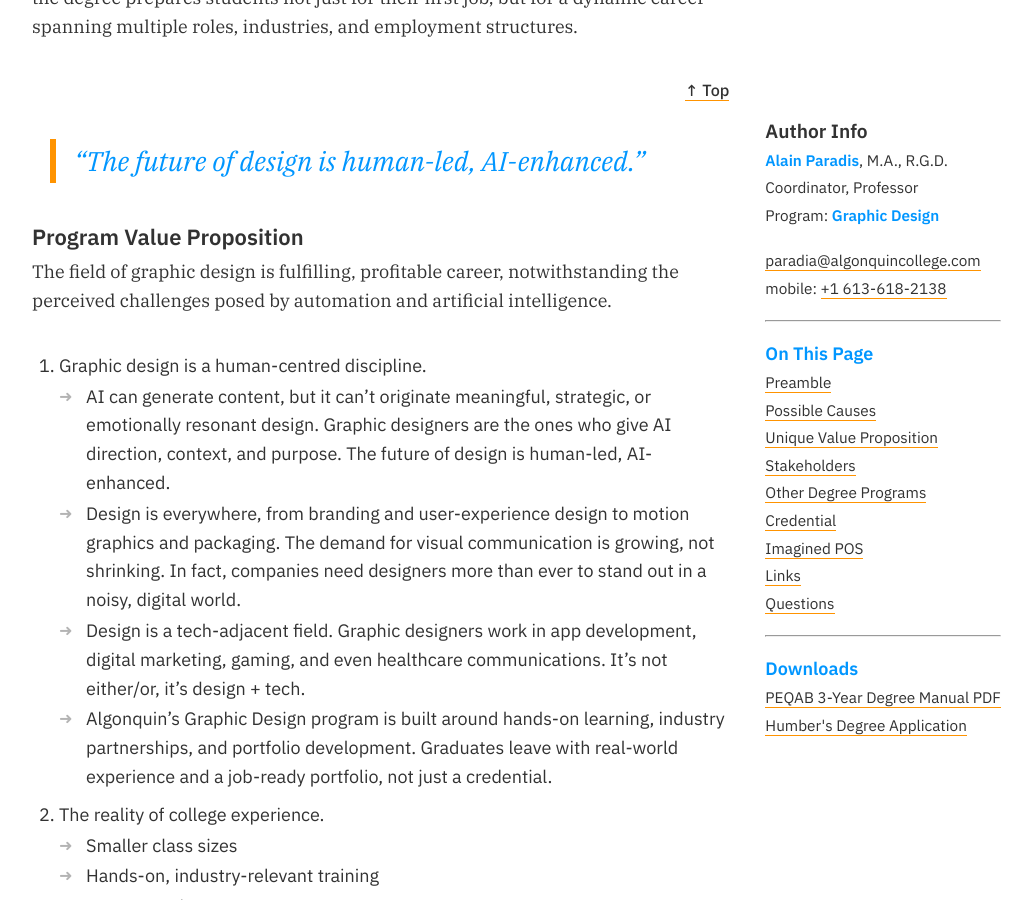
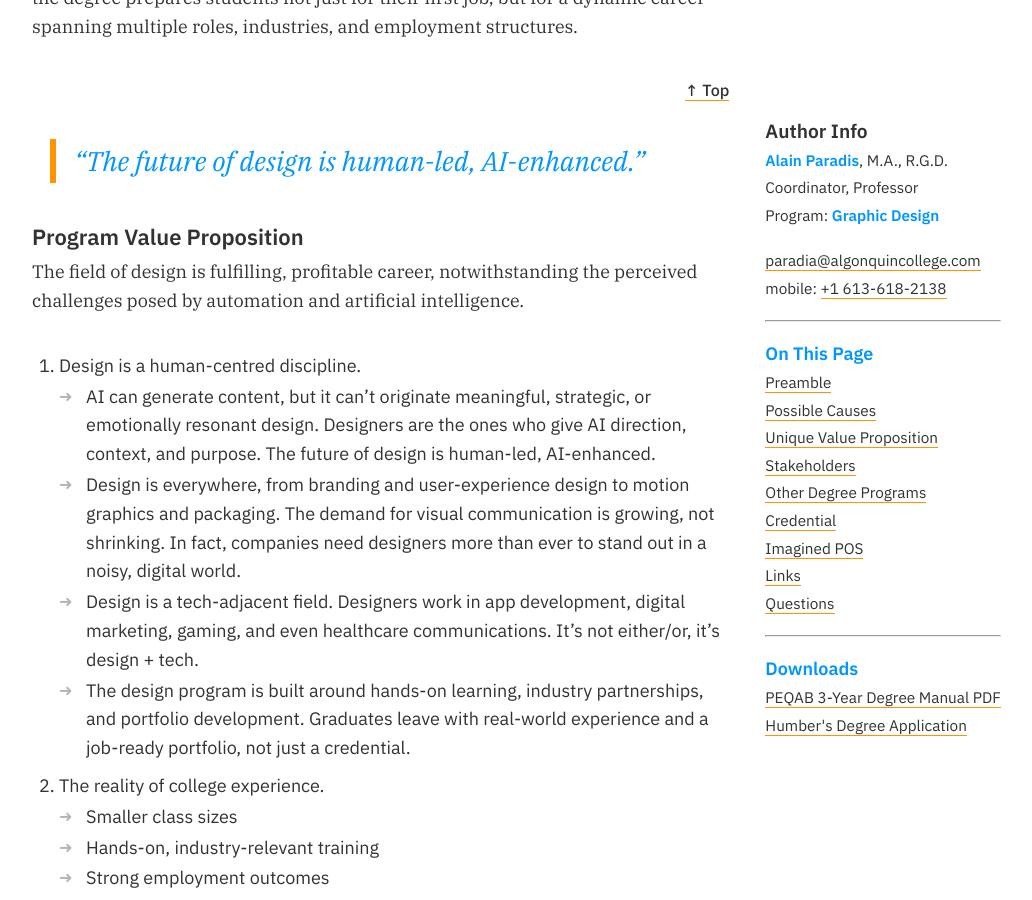
Before and after one commit to AlainParadis/program-transformation, a Jekyll site: the page built from index.md, in a window 1280 px wide and 900 px high, scrolled down 932 px. Shown: the whole window, without its empty margins (76-1108 px from the left). Built offline with Jekyll 4.4.1, drawn with Linux system fonts in a browser that asks for light colours.

Commit message:
Generalize 'graphic design' to 'design' in UVP
Update copy in _includes/uvp.html to use broader, non-specialized terminology: replace instances of "graphic design"/"Graphic designers"/"Algonquin’s Graphic Design program" with "design"/"Designers"/"The design program". These wording changes generalize the value proposition and shift focus from a specific program to design more broadly.

```diff
--- a/_includes/uvp.html
+++ b/_includes/uvp.html
@@ -2,15 +2,15 @@
 	<a name="uvp">Program Value Proposition</a>
 </h4>
 <p>
-	The field of graphic design is fulfilling, profitable career, notwithstanding the perceived challenges posed by automation and artificial intelligence.
+	The field of design is fulfilling, profitable career, notwithstanding the perceived challenges posed by automation and artificial intelligence.
 </p>
 <ol>
-	<li>Graphic design is a human-centred discipline.</li>
+	<li>Design is a human-centred discipline.</li>
 	<ul>
-		<li> AI can generate content, but it can’t originate meaningful, strategic, or emotionally resonant design. Graphic designers are the ones who give AI direction, context, and purpose. The future of design is human-led, AI-enhanced.</li>
+		<li> AI can generate content, but it can’t originate meaningful, strategic, or emotionally resonant design. Designers are the ones who give AI direction, context, and purpose. The future of design is human-led, AI-enhanced.</li>
 		<li> Design is everywhere, from branding and user-experience design to motion graphics and packaging. The demand for visual communication is growing, not shrinking. In fact, companies need designers more than ever to stand out in a noisy, digital world.</li>
-		<li> Design is a tech-adjacent field. Graphic designers work in app development, digital marketing, gaming, and even healthcare communications. It’s not either/or, it’s design + tech.</li>
-		<li> Algonquin’s Graphic Design program is built around hands-on learning, industry partnerships, and portfolio development. Graduates leave with real-world experience and a job-ready portfolio, not just a credential.</li>
+		<li> Design is a tech-adjacent field. Designers work in app development, digital marketing, gaming, and even healthcare communications. It’s not either/or, it’s design + tech.</li>
+		<li> The design program is built around hands-on learning, industry partnerships, and portfolio development. Graduates leave with real-world experience and a job-ready portfolio, not just a credential.</li>
 	</ul>
 	<li>The reality of college experience.</li>
 	<ul>
```
